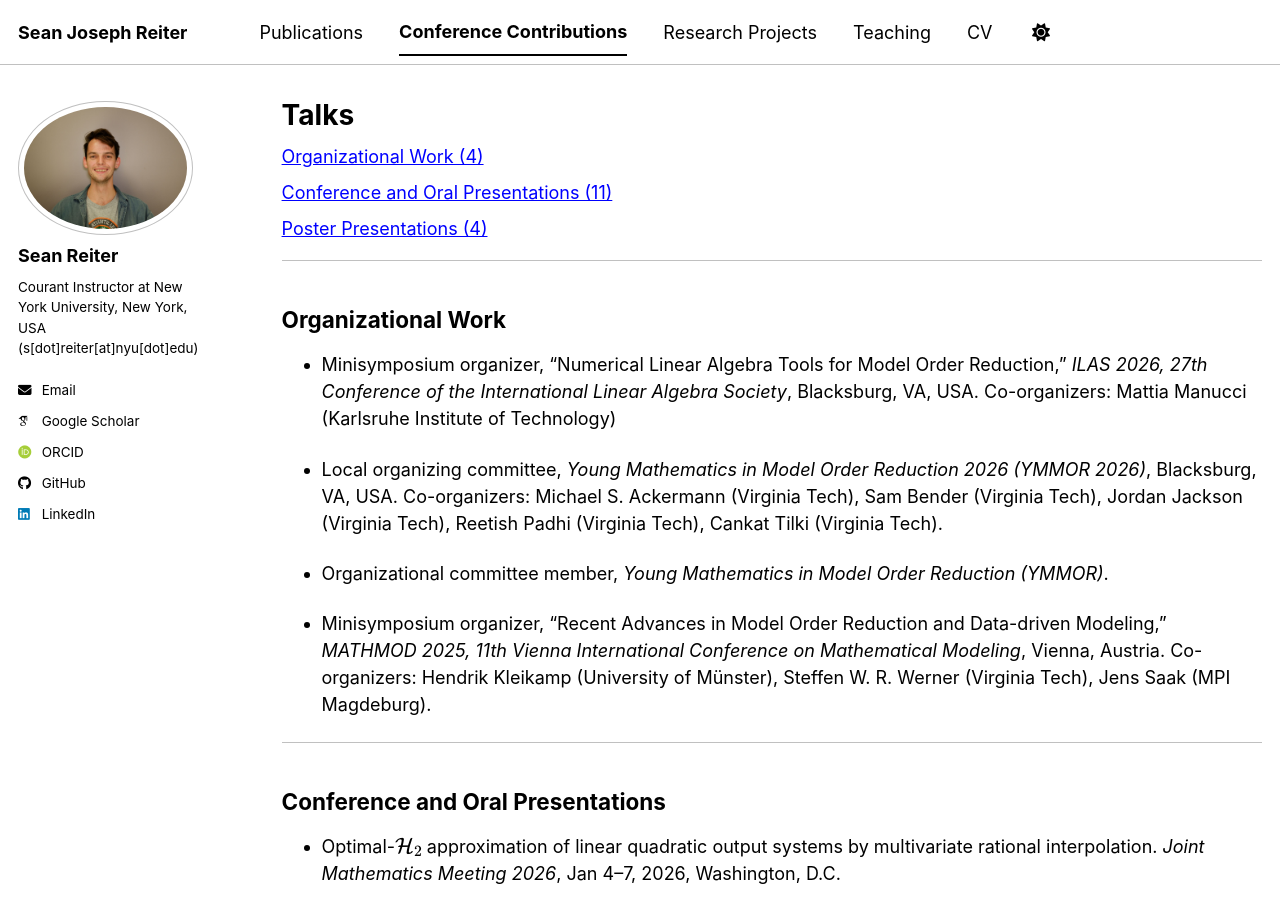
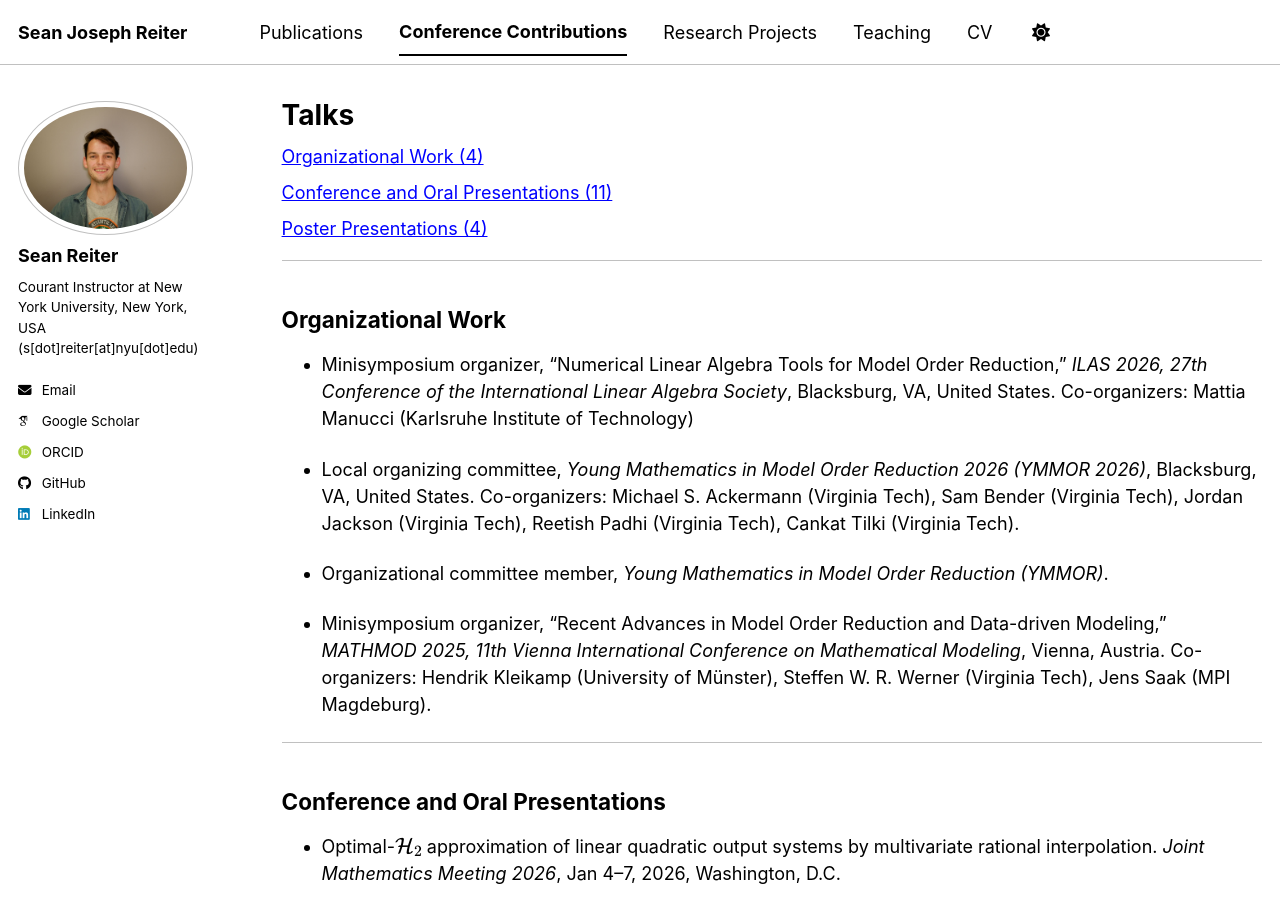
Before and after one commit to seanr7/seanr7.github.io, a Jekyll site: the page built from _pages/talks.md, in a window 1280 px wide and 900 px high. Built offline with Jekyll 4.4.1, drawn with Linux system fonts in a browser that asks for light colours; some web fonts are replaced; a script bundle is joined from its source files by our own code; library files that are not in the unit come from our copies.

Commit message:
Refine location descriptions in talks.md
Updated location names from 'USA' to 'United States' for consistency.

```diff
--- a/_pages/talks.md
+++ b/_pages/talks.md
@@ -28,10 +28,10 @@ author_profile: true
 
 ## <a name="organization"></a>Organizational Work ##
 
-- Minisymposium organizer, “Numerical Linear Algebra Tools for Model Order Reduction,” *ILAS 2026, 27th Conference of the International Linear Algebra Society*, Blacksburg, VA, USA.
+- Minisymposium organizer, “Numerical Linear Algebra Tools for Model Order Reduction,” *ILAS 2026, 27th Conference of the International Linear Algebra Society*, Blacksburg, VA, United States.
   Co-organizers: Mattia Manucci (Karlsruhe Institute of Technology)
 
-- Local organizing committee, *Young Mathematics in Model Order Reduction 2026 (YMMOR 2026)*, Blacksburg, VA, USA.
+- Local organizing committee, *Young Mathematics in Model Order Reduction 2026 (YMMOR 2026)*, Blacksburg, VA, United States.
   Co-organizers: Michael S. Ackermann (Virginia Tech), Sam Bender (Virginia Tech), Jordan Jackson (Virginia Tech), Reetish Padhi (Virginia Tech), Cankat Tilki (Virginia Tech).
 
 - Organizational committee member, *Young Mathematics in Model Order Reduction (YMMOR)*.
```
